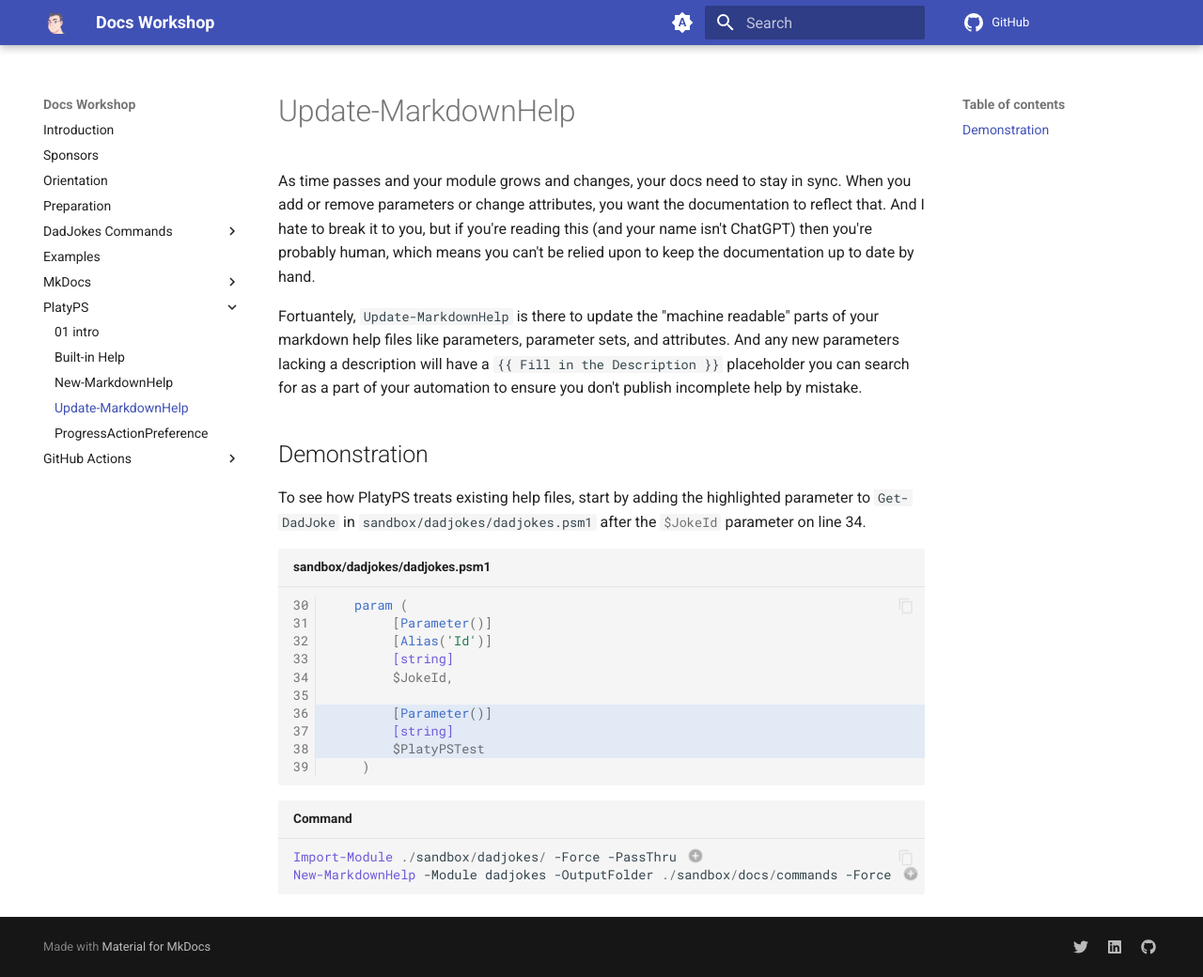
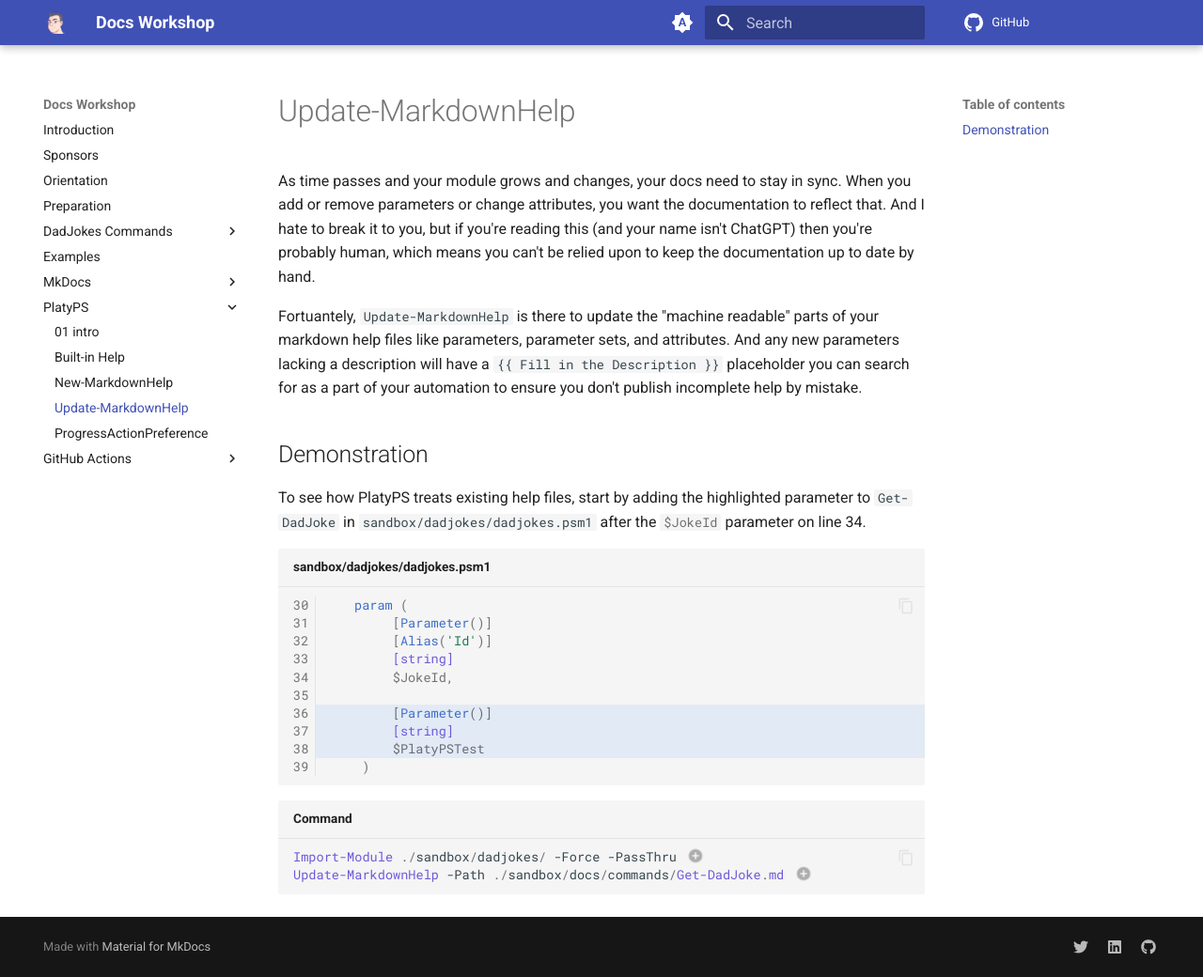
Before and after one commit to joshooaj/docs-workshop, an MkDocs documentation site: the page built from docs/platyps/04-update-markdownhelp.md, in a window 1280 px wide and 1040 px high. Shown: the whole window at 94% size. Built offline with MkDocs 1.6.1 and Material for MkDocs 9.7.7, drawn with Linux system fonts in a browser that asks for light colours; plug-ins that fetch from the network failed and are left out; comment, search, counter and statistics services are not loaded.

Commit message:
Use the right command dummy

````diff
--- a/docs/platyps/04-update-markdownhelp.md
+++ b/docs/platyps/04-update-markdownhelp.md
@@ -33,7 +33,7 @@ parameter on line 34.
 
 ``` powershell title="Command"
 Import-Module ./sandbox/dadjokes/ -Force -PassThru # (1)!
-New-MarkdownHelp -Module dadjokes -OutputFolder ./sandbox/docs/commands -Force # (2)!
+Update-MarkdownHelp -Path ./sandbox/docs/commands/Get-DadJoke.md # (2)!
 ```
 
 1. A module needs to be imported for PlatyPS to "see" it. And if it was already
````
